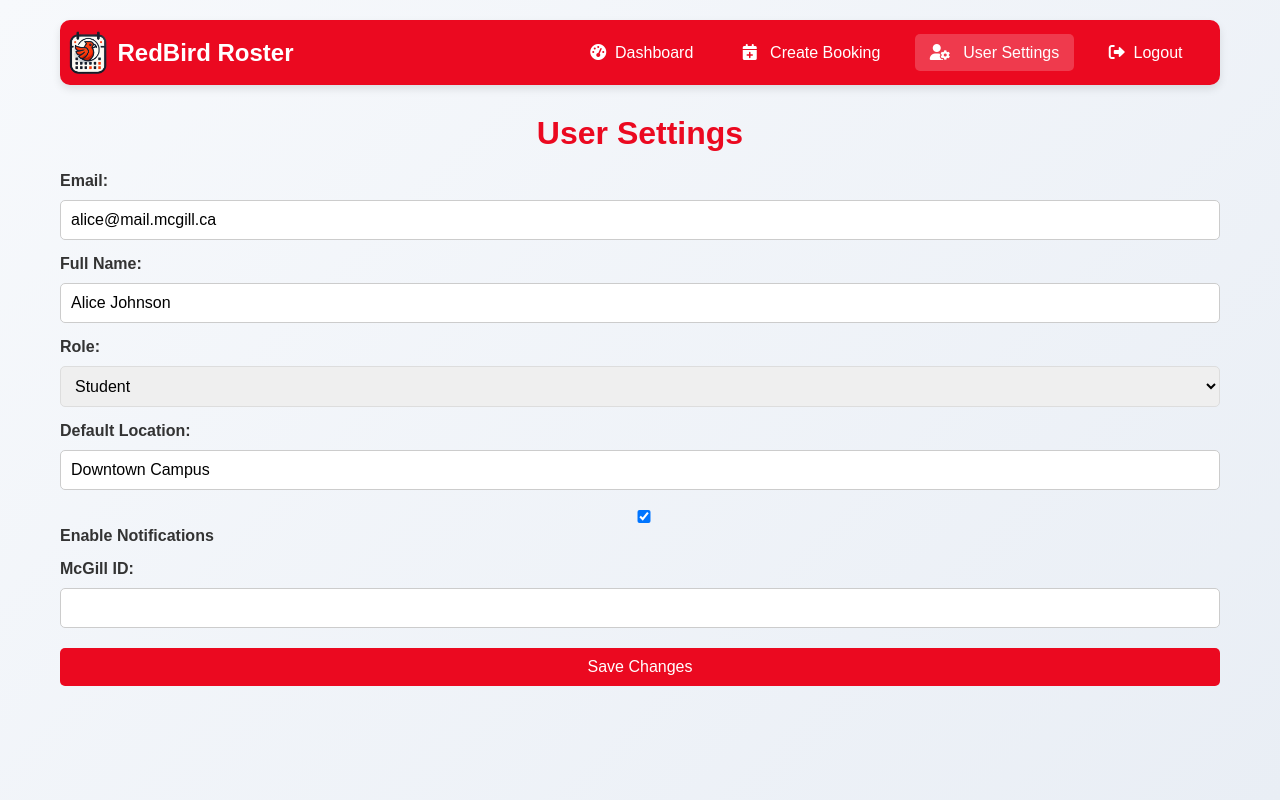
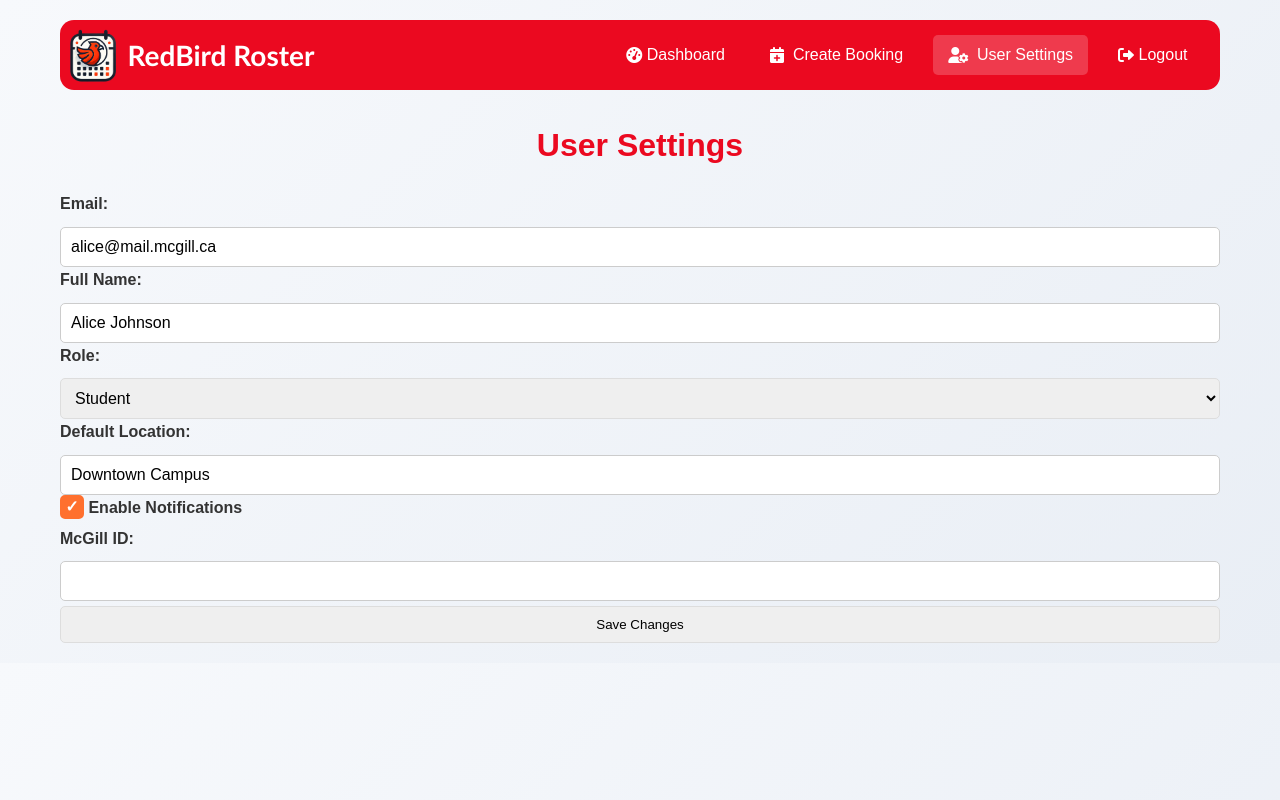
Before and after one commit to KarimJabbour/RedBird, a PHP site: page /RedBird/pages/user_settings.php in a window 1280 px wide. Run offline with PHP 8.4, Linux system fonts and the light colour scheme; a user stored in the database is signed in; data comes from the database, SQL or seed files in the repository.

Commit message:
Improved CSS + Responsiveness

```diff
--- a/assets/css/user_settings.css
+++ b/assets/css/user_settings.css
@@ -1,86 +1,237 @@
-html,
-body {
-  height: 100%;
+* {
   margin: 0;
   padding: 0;
+  box-sizing: border-box;
+  font-family: "Arial", "Helvetica", sans-serif;
 }
 
 body {
   background: linear-gradient(135deg, #f7f9fc, #e9eef5);
-  font-family: "Arial", "Helvetica", sans-serif;
   color: #333;
-  min-height: 100%;
+  line-height: 1.6;
 }
 
-input[type="text"],
-input[type="email"],
-input[type="checkbox"],
-select {
-  box-sizing: border-box;
-  width: 100%;
-  max-width: 100%;
-  padding: 10px;
-  border: 1px solid #ccc;
-  border-radius: 5px;
-  font-size: 1rem;
-}
-
-* {
-  box-sizing: border-box;
-}
-
+/* Navbar */
 .navbar {
     display: flex;
     justify-content: space-between;
     align-items: center;
-  background: #eb0920;
+    background: #EB0920;
     color: white;
     padding: 7.5px 7.5px;
-  border-radius: 10px;
+    border-radius: 14px;
     margin-bottom: 30px;
-  box-shadow: 0 4px 8px rgba(0, 0, 0, 0.1);
 }
 
 .logo {
     display: flex;
     align-items: center;
-  font-size: 1.5rem;
+    font-size: 28px;
+    font-family: 'Trebuchet MS', 'Helvetica', sans-serif;
     font-weight: bold;
 }
 
 .logo-img {
-  width: 40px;
+    width: 50px;
+    padding: 0px;
     margin-right: 10px;
 }
 
-.nav-links li {
-  display: inline-block;
-  margin-right: 15px;
+.logo a {
+    display: flex;
+    align-items: center;
+    justify-content: center;
+    font-family: inherit;
+    color: white;
+    text-decoration: none;
+    border-radius: 5px;
+    transition: background 0.3s;
+    box-sizing: border-box;
+}
+
+.nav-links {
+    list-style: none;
+    display: flex;
+    gap: 15px;
+    margin-right: 10px;
 }
 
 .nav-links li a {
+    display: flex;
+    align-items: center;
+    justify-content: center;
     color: white;
     text-decoration: none;
-  padding: 10px 15px;
+    font-size: 1rem;
+    padding: 7.5px 15px;
     border-radius: 5px;
+    transition: background 0.3s;
+    box-sizing: border-box;
 }
 
 .nav-links li a.active,
 .nav-links li a:hover {
+    background: rgba(255, 255, 255, 0.2);
+}
+
+.user-icon {
+    width: 26px;
+    height: 26px;
+    border-radius: 50%;
+}
+
+/* Dropdown Container */
+.user-dropdown {
+    position: relative;
+}
+
+/* Dropdown Menu */
+.dropdown-menu {
+    display: none;
+    position: absolute;
+    right: 0;
+    top: 120%;
+    background-color: #EB0920;
+    border-radius: 8px;
+    overflow: hidden;
+    min-width: 160px;
+    z-index: 10;
+    box-shadow: 0 4px 8px rgba(0, 0, 0, 0.2);
+}
+
+.dropdown-menu li {
+    list-style: none;
+    border-bottom: 1px solid rgba(255, 255, 255, 0.2);
+}
+
+.dropdown-menu li:last-child {
+    border-bottom: none;
+}
+
+.dropdown-menu li a {
+    display: block;
+    padding: 10px 15px;
+    color: white;
+    text-decoration: none;
+    font-size: 0.9rem;
+    font-weight: bold;
+    transition: background 0.2s ease, color 0.2s ease;
+}
+
+.dropdown-menu li a:hover {
     background-color: rgba(255, 255, 255, 0.2);
 }
 
 /* Main Content */
 .container {
-  /* max-width: 800px; */
-  /* margin: 0 auto;
-  background: white;
-  padding: 20px;
-  border-radius: 10px;
-  box-shadow: 0 4px 15px rgba(0, 0, 0, 0.2); */
   max-width: 1200px;
   margin: 0 auto;
   padding: 20px;
+}
+
+/* User Settings Box */
+.settings-box {
+  background: white;
+  border-radius: 15px;
+  box-shadow: 0 5px 15px rgba(0, 0, 0, 0.2);
+  padding: 30px;
+  margin: 20px auto;
+  max-width: 600px;
+  width: 100%;
+  box-sizing: border-box;
+  overflow: hidden;
+  transition: all 0.3s ease-in-out;
+}
+
+.settings-box:hover {
+  box-shadow: 0 8px 20px rgba(0, 0, 0, 0.3);
+  transform: translateY(-5px);
+}
+
+.settings-box h2 {
+  text-align: center;
+  color: #eb0920;
+  margin-bottom: 20px;
+  font-size: 1.8rem;
+  font-weight: bold;
+}
+
+.settings-box .form-group {
+  margin-bottom: 15px;
+  text-align: center;
+}
+
+.settings-box label {
+  font-weight: bold;
+  margin-bottom: 5px;
+  display: block;
+  color: #444;
+}
+
+.settings-box input,
+.settings-box select {
+  width: 100%;
+  text-align: center;
+  padding: 10px;
+  font-size: 1rem;
+  border: 1px solid #ccc;
+  border-radius: 5px;
+  transition: border-color 0.3s ease;
+}
+
+.settings-box input:focus,
+.settings-box select:focus {
+  border-color: #eb0920;
+  box-shadow: 0 0 5px rgba(235, 9, 32, 0.3);
+  outline: none;
+}
+
+.settings-box button {
+  display: flex;
+  text-align: center;
+  justify-content: center;
+  margin: auto;
+  width: 30%;
+  padding: 12px;
+  background-color: #eb0920;
+  color: white;
+  border: none;
+  border-radius: 5px;
+  font-size: 1rem;
+  cursor: pointer;
+  transition: background 0.3s ease;
+}
+
+.settings-box button:hover {
+  background-color: #c2081b;
+}
+
+.settings-box .checkbox-container {
+  display: flex;
+  align-items: center;
+  gap: 10px;
+  margin-top: 10px;
+}
+
+.settings-box input[type="checkbox"] {
+  width: 20px;
+  height: 20px;
+  cursor: pointer;
+}
+
+/* Error and Success Messages */
+.error-message {
+  color: #eb0920;
+  text-align: center;
+  font-weight: bold;
+  margin-bottom: 15px;
+}
+
+.success-message {
+  color: #28a745;
+  text-align: center;
+  font-weight: bold;
+  margin-bottom: 15px;
 }
 
 .page-title {
@@ -99,8 +250,17 @@ select {
   margin-top: 20px;
 }
 
-.form-group {
-  margin-bottom: 15px;
+input[type="text"],
+input[type="email"],
+input[type="checkbox"],
+select {
+  box-sizing: border-box;
+  width: 100%;
+  max-width: 100%;
+  padding: 10px;
+  border: 1px solid #ccc;
+  border-radius: 5px;
+  font-size: 1rem;
 }
 
 label {
@@ -126,46 +286,59 @@ select:focus {
   outline: none;
 }
 
-.btn {
-  background-color: #eb0920;
-  color: white;
-  border: none;
+.emailcheckbox {
+    display: inline-flex;
+    align-items: center;
+    justify-content: center;
+    gap: 10px;
+    font-family: Arial, sans-serif;
+    font-size: 1rem;
+    color: #333;
     cursor: pointer;
-  transition: background 0.3s;
+    user-select: none;
+    height: 40px;
     text-align: center;
-  border-radius: 5px;
-  padding: 10px 20px;
 }
 
-.btn:hover {
-  background-color: #c2081b;
+input[type="checkbox"] {
+    appearance: none;
+    -webkit-appearance: none;
+    -moz-appearance: none;
+    margin: 0;
+    vertical-align: middle;
+    width: 20px;
+    height: 20px;
+    border: 2px solid #aaa;
+    border-radius: 5px;
+    outline: none;
+    background-color: #fff;
+    transition: all 0.3s ease;
+    cursor: pointer;
+    position: relative;
+    transform: translateY(-2px);
 }
 
-.btn-submit {
-  background-color: #eb0920;
-  color: white;
-  border: none;
-  font-size: 1rem;
-  cursor: pointer;
-  padding: 10px 20px;
-  border-radius: 5px;
-  text-align: center;
-  transition: background 0.3s;
+input[type="checkbox"]:checked {
+    background-color: #FF702E;
+    border-color: #FF702E;
 }
 
-.btn-submit:hover {
-  background-color: #c2081b;
+input[type="checkbox"]:checked::after {
+    content: '\2713';
+    color: white;
+    font-size: 1rem;
+    font-weight: bold;
+    display: flex;
+    justify-content: center;
+    align-items: center;
+    position: absolute;
+    width: 100%;
+    height: 100%;
+    top: 0;
+    left: 0;
 }
 
-/* Unavailability List */
-#unavailability-list {
-  margin-top: 15px;
+input[type="checkbox"]:hover {
+    border-color: #FF824A;
+    box-shadow: 0 0 4px rgba(255, 112, 46, 0.4);
 }
-
-#unavailability-list div {
-  background-color: #f2f2f2;
-  padding: 10px;
-  border-radius: 5px;
-  margin-bottom: 10px;
-  box-shadow: 0 2px 4px rgba(0, 0, 0, 0.1);
-}
```
Lines whose indentation alone changed are shown as unchanged.
